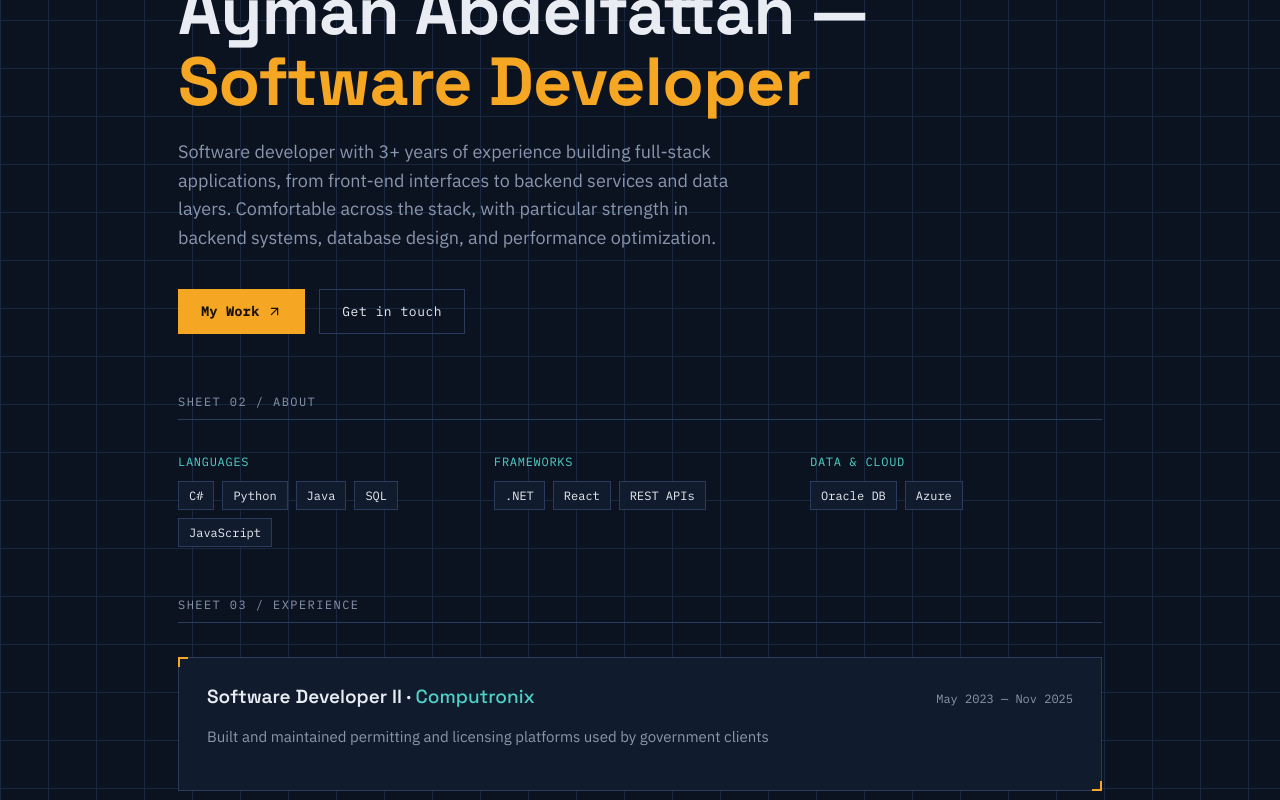
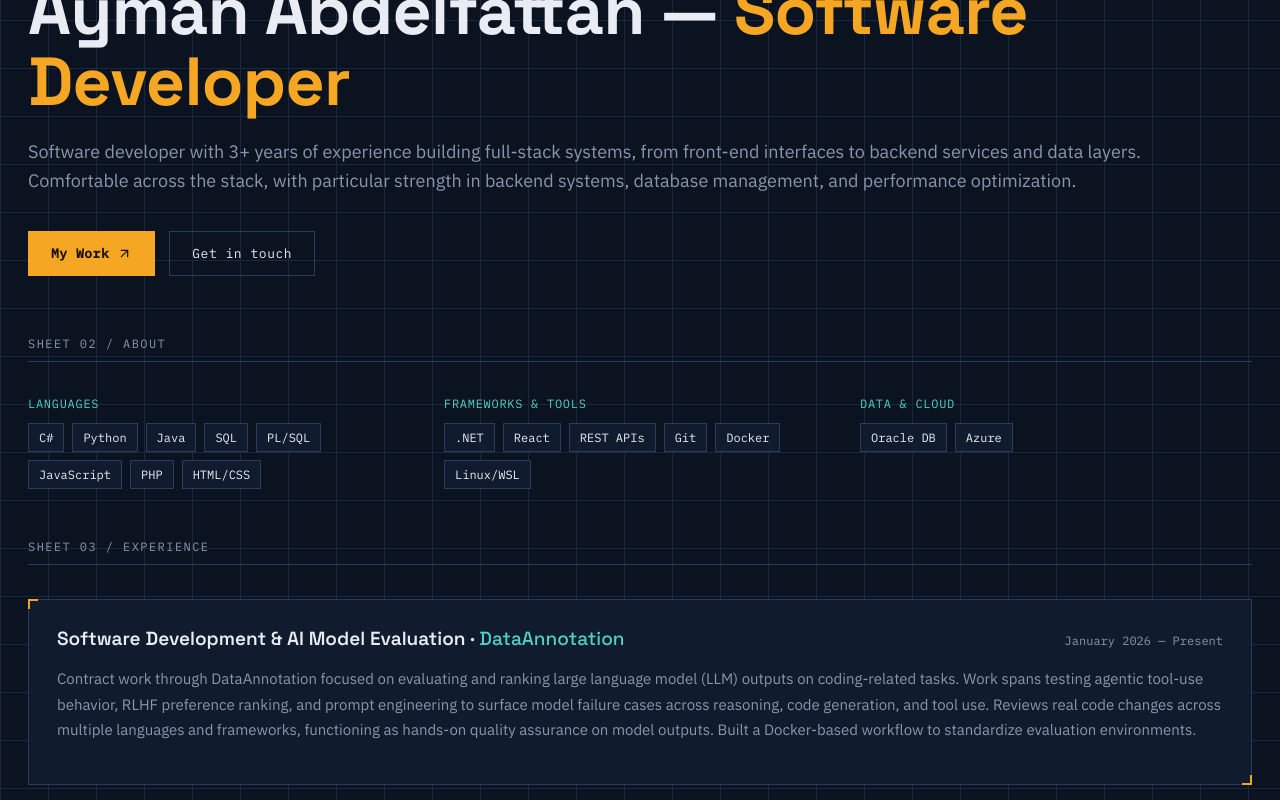
Before and after one commit to Ayman1242/Portfolio, a React (Vite) app: page / in a window 1280 px wide. Shown: the part 220-1020 px from the top of the page. Built offline with nearby package versions, Linux system fonts and the light colour scheme.

Commit message:
Modified experience section, widened page

```diff
--- a/src/content.js
+++ b/src/content.js
@@ -1,16 +1,10 @@
-/* ---------------------------------------------------------
-   CONTENT — edit this file to update everything on the site.
-   No JSX or CSS knowledge needed for most changes: add,
-   remove, or edit entries in the arrays/objects below.
---------------------------------------------------------- */
-
 export const PROFILE = {
   name: "Ayman Abdelfattah",
   role: "Software Developer",
   focus:
-    "Software developer with 3+ years of experience building full-stack applications, " +
+    "Software developer with 3+ years of experience building full-stack systems, " +
     "from front-end interfaces to backend services and data layers. Comfortable across the stack, " +
-    "with particular strength in backend systems, database design, and performance optimization.",
+    "with particular strength in backend systems, database management, and performance optimization.",
   location: "Edmonton, AB",
   email: "aymanabdelfattah1@gmail.com",
   github: "https://github.com/ayman1242",
@@ -25,8 +19,8 @@ export const SECTIONS = [
 ];
 
 export const STACK = [
-  { group: "Languages", items: ["C#", "Python", "Java", "SQL", "JavaScript"] },
-  { group: "Frameworks", items: [".NET", "React", "REST APIs"] },
+  { group: "Languages", items: ["C#", "Python", "Java", "SQL", "PL/SQL", "JavaScript", "PHP", "HTML/CSS"] },
+  { group: "Frameworks & Tools", items: [".NET", "React", "REST APIs", "Git", "Docker", "Linux/WSL"] },
   { group: "Data & Cloud", items: ["Oracle DB", "Azure"] },
 ];
 
@@ -34,10 +28,27 @@ export const ABOUT_TEXT = "";
 
 export const EXPERIENCE = [
   {
+    role: "Software Development & AI Model Evaluation",
+    org: "DataAnnotation",
+    period: "January 2026 — Present",
+    body:
+    "Contract work through DataAnnotation focused on evaluating and ranking large " +
+    "language model (LLM) outputs on coding-related tasks. Work spans testing " +
+    "agentic tool-use behavior, RLHF preference ranking, and prompt engineering to " +
+    "surface model failure cases across reasoning, code generation, and tool use. " +
+    "Reviews real code changes across multiple languages and frameworks, " +
+    "functioning as hands-on quality assurance on model outputs. Built a " +
+    "Docker-based workflow to standardize evaluation environments."
+  },
+  {
     role: "Software Developer II",
     org: "Computronix",
     period: "May 2023 — Nov 2025",
-    body: "Built and maintained permitting and licensing platforms used by government clients",
+    body:
+    "Built and maintained permitting and licensing platforms for government clients, using C# for" +
+    " backend services, Python for automation and scripting, and PL/SQL for stored procedures and " +
+    "query optimization within Oracle. Front-end work was done in JavaScript and HTML/CSS, with the " +
+    "full stack tied together end to end, from browser to backend to database.",
   },
 ];
 
--- a/src/styles.css
+++ b/src/styles.css
@@ -1,5 +1,5 @@
 /* ---------------------------------------------------------
-   DESIGN TOKENS — change these to re-theme the whole site
+   DESIGN TOKENS
 --------------------------------------------------------- */
 :root {
   --bg: #0b1220;
@@ -139,7 +139,7 @@ body {
 /* HERO */
 .pf-hero {
   padding: 96px 28px 10px;
-  max-width: 980px;
+  max-width: 1680px;
   margin: 0 auto;
   position: relative;
 }
@@ -175,7 +175,7 @@ body {
 .pf-sub {
   font-size: 18px;
   color: var(--muted);
-  max-width: 560px;
+  max-width: 1200px;
   line-height: 1.6;
   margin-bottom: 36px;
 }
@@ -301,7 +301,7 @@ body {
 
 /* SHEETS (sections) */
 .sheet {
-  max-width: 980px;
+  max-width: 1680px;
   margin: 0 auto;
   padding: 40px 28px 10px;
   scroll-margin-top: 80px;
@@ -488,7 +488,7 @@ body {
 }
 
 .pf-footer {
-  max-width: 980px;
+  max-width: 1680px;
   margin: 0 auto;
   padding: 40px 28px 60px;
   display: flex;
```
